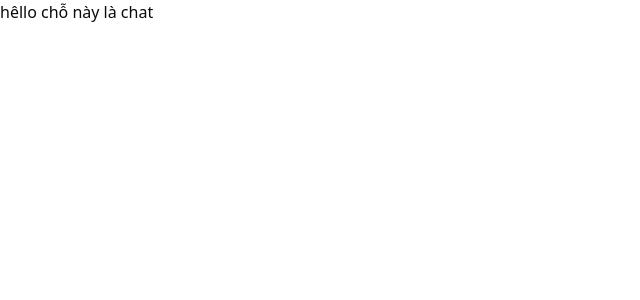
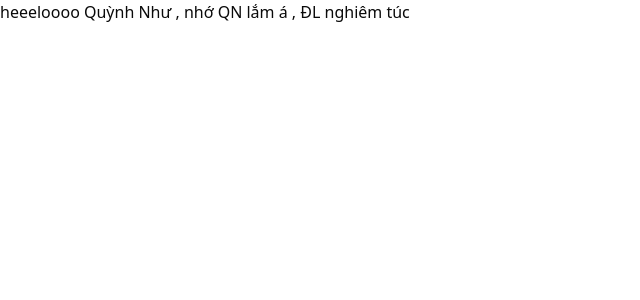
Before and after one commit to DuckSave/nextjs-deploid-2, a Next.js app: page /admin/chat in a window 1280 px wide. Shown: the top 300 px of the page, without its empty margins (0-640 px from the left). Built offline with nearby package versions, Linux system fonts and the light colour scheme.

Commit message:
chat page

```diff
--- a/app/admin/chat/page.tsx
+++ b/app/admin/chat/page.tsx
@@ -3,7 +3,7 @@ import React from "react";
 export default function ChatManament() {
     return (
         <div>
-            hêllo chỗ này là chat
+            heeeloooo Quỳnh Như , nhớ QN lắm á , ĐL nghiêm túc
         </div>
     )
 }
```
